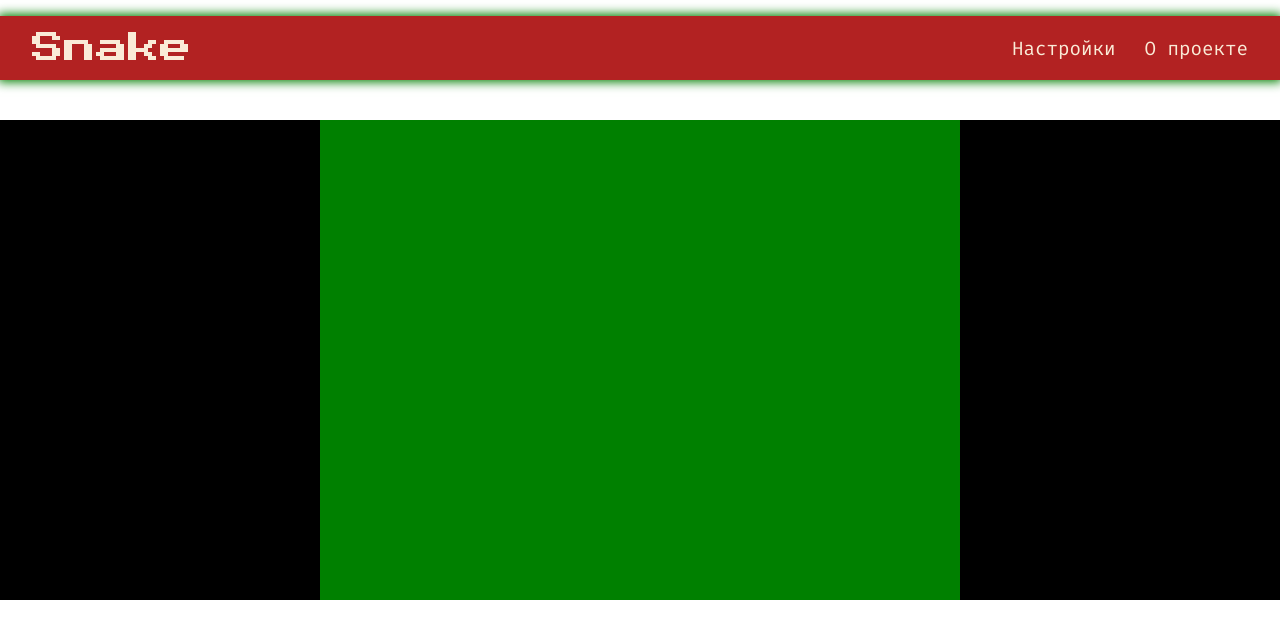
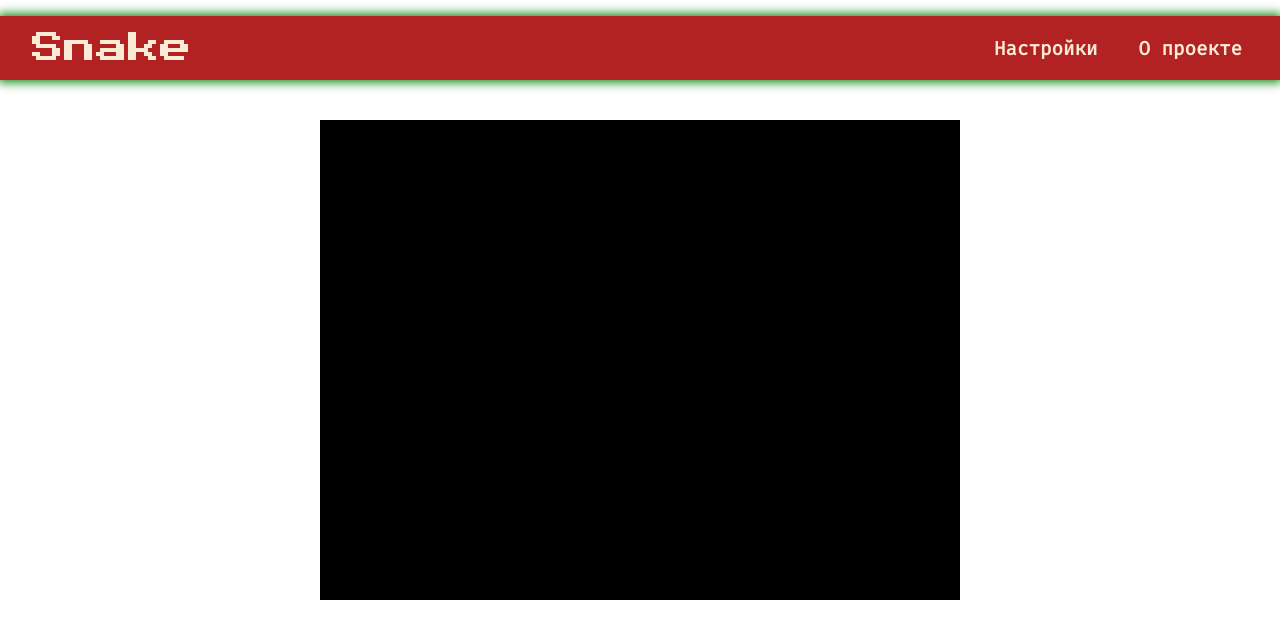
Before and after one commit to sewaiper/Snake, a plain HTML site: page index.html in a window 1280 px wide. Drawn offline with Linux system fonts and the light colour scheme.

Commit message:
Added main script

```diff
--- a/css/style.css
+++ b/css/style.css
@@ -37,22 +37,25 @@ body {
 
 }
 
-.nav_panel  a {
+.nav_panel button {
     color: antiquewhite;
+    font-family: 'Fira Code', monospace;
     font-size: 1.2em;
-    text-decoration: none;
+    font-weight: 600;
     margin-left: 1em;
+    background: none;
+    outline: none;
+    border: none;
     transition: color .3s linear;
 }
 
-.nav_panel a:hover {
+.nav_panel button:hover {
     color: green;
 }
 
 .main {
     width: 100vw;
     height: 60vh;
-    background: black;
     margin-top: 5vh;
     display: flex;
     justify-content: center;
@@ -61,9 +64,10 @@ body {
 .screen {
     width: 50%;
     height: 100%;
-    background: green;
 }
 
-.game_place {
-
+#game_place {
+    width: 100%;
+    height: 100%;
+    background: black;
 }
--- a/index.html
+++ b/index.html
@@ -11,19 +11,21 @@
             <div class="logo">Snake</div>
             <div class="menu_bar">
                 <nav class="nav_panel">
-                    <a href="">Настройки</a>
-                    <a href="">О проекте</a>
+                    <button>Настройки</button>
+                    <button>О проекте</button>
                 </nav>
             </div>
         </div>
 
         <div class="main">
             <div class="screen">
-                <canvas class="game_place">
+                <canvas id="game_place">
 
                 </canvas>
             </div>
         </div>
+
+        <script src="scripts/main.js"></script>
     </div>
 </body>
 </html>
--- /dev/null
+++ b/scripts/main.js
@@ -0,0 +1,27 @@
+let canvas = document.getElementById("game_place");
+let context = canvas.getContext("2d");
+
+let width = canvas.width;
+let height = canvas.height;
+
+context.fillStyle = "rgb(255, 255, 255, 1)";
+let coeff = 25;
+let x = 0;
+let dir = 1;
+
+function draw() {
+    window.requestAnimationFrame(draw);
+    x += dir;
+
+    if((x+width/coeff) >= width) dir = -1;
+    if(x == 0) dir = 1;
+
+    context.clearRect(0, 0, width, height);
+
+    context.beginPath();
+    context.moveTo(x, 0);
+    context.lineTo(x, height/coeff);
+    context.lineTo(x+width/coeff, (height/coeff)/2);
+    context.lineTo(x, 0);
+    context.fill();
+}
```
Also changed, not shown: 1 other file.
